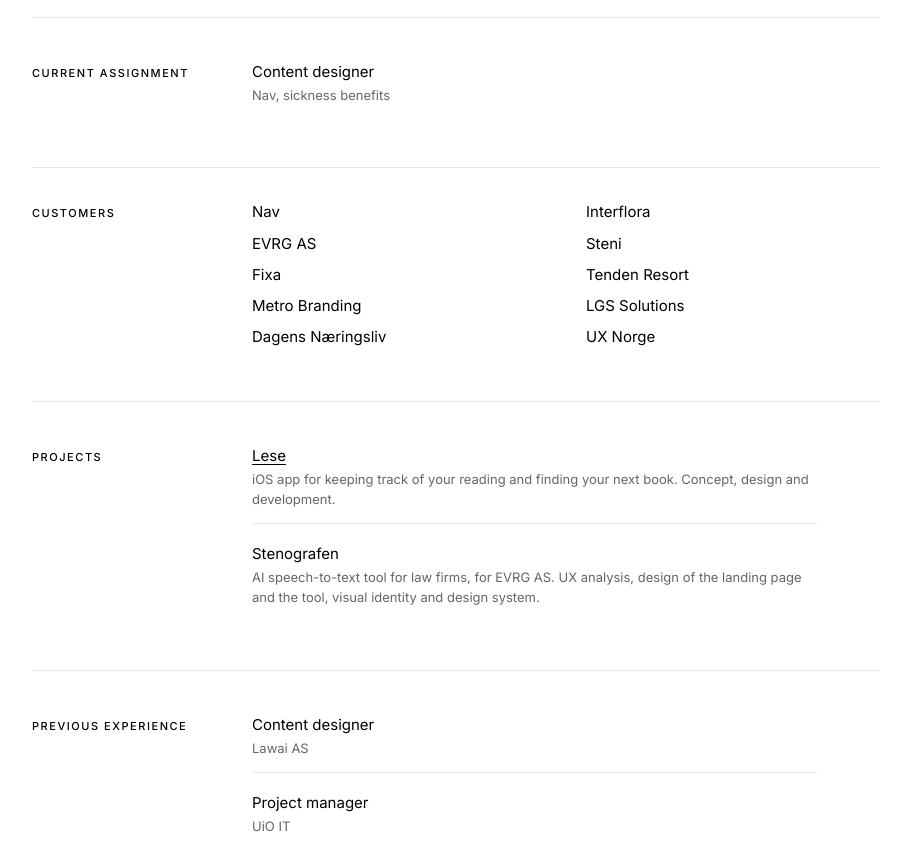
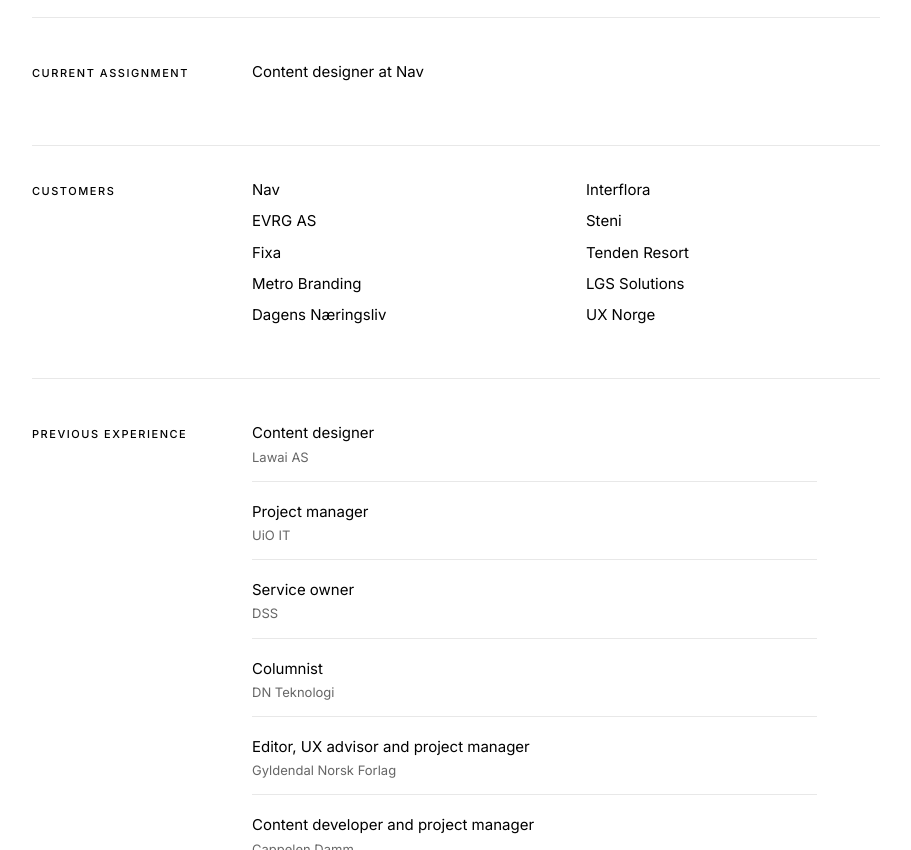
Before and after one commit to idameland/klaradesign.no, a plain HTML site: page index.html in a window 1280 px wide. Shown: the part 620-1470 px from the top of the page, without its empty margins (184-1095 px from the left). Drawn offline with Linux system fonts and the light colour scheme.

Commit message:
Forenkle Nav-oppdraget og fjern Projects (#2)
Claude-Session: https://claude.ai/code/session_01FPVuNwAi1AJXTJrt8gsrY8

Co-authored-by: Claude Opus 5.5 <noreply@anthropic.com>

```diff
--- a/index.html
+++ b/index.html
@@ -342,7 +342,7 @@
         <div class="row">
           <h2>Current assignment</h2>
           <ul class="exp-list">
-            <li><span class="exp-role">Content designer</span><span class="exp-org">Nav, sickness benefits</span></li>
+            <li><span class="exp-role">Content designer at Nav</span></li>
           </ul>
         </div>
 
@@ -362,13 +362,6 @@
           </ul>
         </div>
 
-        <div class="row">
-          <h2>Projects</h2>
-          <ul class="exp-list">
-            <li><span class="exp-role"><a href="https://apps.apple.com/no/app/lese/id6803094767?l=nb" target="_blank" rel="noopener" aria-label="Lese in the App Store (opens in new tab)">Lese</a></span><span class="exp-org">iOS app for keeping track of your reading and finding your next book. Concept, design and development.</span></li>
-            <li><span class="exp-role">Stenografen</span><span class="exp-org">AI speech-to-text tool for law firms, for EVRG AS. UX analysis, design of the landing page and the tool, visual identity and design system.</span></li>
-          </ul>
-        </div>
 
         <div class="row">
           <h2>Previous experience</h2>
```
